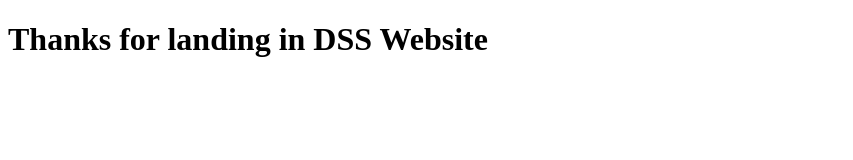
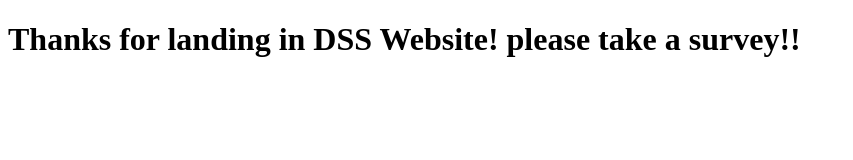
Before and after one commit to Pdilip505/DSSSOFTTECH, a plain HTML site: page dsssite/index.html in a window 1280 px wide. Shown: the whole page, without its empty margins (0-853 px from the left). Drawn offline with Linux system fonts and the light colour scheme.

Commit message:
A small change in the content.

```diff
--- a/dsssite/index.html
+++ b/dsssite/index.html
@@ -4,6 +4,6 @@
 	<title> Welcome to DSSSOFTTECH</title>
 </head>
 <body>
-<h1> Thanks for landing in DSS Website</h1>
+<h1> Thanks for landing in DSS Website! please take a survey!!</h1>
 </body>
 </html>
```
